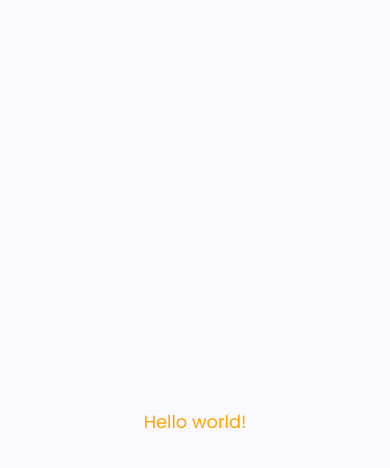
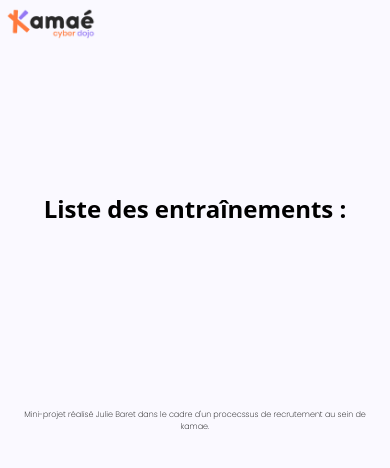
Before and after one commit to JulieBaret/kamae-project, a React (Create React App) app: page / in a window 390 px wide. Shown: the top 468 px of the page. Built offline with nearby package versions, Linux system fonts and the light colour scheme; a web font is replaced by a local one.

Commit message:
layouts components + style: Header and Footer + Header responsive

```diff
--- a/public/index.html
+++ b/public/index.html
@@ -6,8 +6,8 @@
     <meta name="viewport" content="width=device-width, initial-scale=1" />
     <meta name="theme-color" content="#000000" />
     <meta
-      name="description"
-      content="Web site created using create-react-app"
+      name="kamae list of practices"
+      content="Mini-project for kamae appliance"
     />
     <link rel="apple-touch-icon" href="%PUBLIC_URL%/logo192.png" />
     <!--
@@ -24,7 +24,7 @@
       work correctly both with client-side routing and a non-root public URL.
       Learn how to configure a non-root public URL by running `npm run build`.
     -->
-    <title>Kamaé - Get Ready for Some Exercices!</title>
+    <title>Liste des entraînements</title>
   </head>
   <body>
     <noscript>You need to enable JavaScript to run this app.</noscript>
--- a/src/App.css
+++ b/src/App.css
@@ -1,41 +1,14 @@
 @import url('https://fonts.googleapis.com/css2?family=Poppins:wght@200;300;400;500;600;700&display=swap');
 @import url('https://fonts.cdnfonts.com/css/gilroy-bold');
 
-.App {
-  text-align: center;
+@tailwind base;
+@tailwind components;
+@tailwind utilities;
+
+body {
+  @apply bg-white;
 }
 
-.App-logo {
-  height: 40vmin;
-  pointer-events: none;
+main {
+  @apply flex justify-center;
 }
-
-@media (prefers-reduced-motion: no-preference) {
-  .App-logo {
-    animation: App-logo-spin infinite 20s linear;
-  }
-}
-
-.App-header {
-  @apply bg-white;
-  min-height: 100vh;
-  display: flex;
-  flex-direction: column;
-  align-items: center;
-  justify-content: center;
-  font-size: calc(10px + 2vmin);
-  color: orange;
-}
-
-.App-link {
-  color: #61dafb;
-}
-
-@keyframes App-logo-spin {
-  from {
-    transform: rotate(0deg);
-  }
-  to {
-    transform: rotate(360deg);
-  }
-}
--- a/src/App.js
+++ b/src/App.js
@@ -1,14 +1,18 @@
 import './App.css';
+import Body from './layouts/Body/Body';
+import Footer from './layouts/Footer/Footer';
+import Header from './layouts/Header/Header';
 
 function App() {
   return (
-    <div className="App">
-      <header className="App-header">
-      <h1 className="font-display">
-      Hello world!
-    </h1>
-      </header>
-    </div>
+    <main>
+      <div className="App">
+        <Header />
+        <Body />
+        <Footer />
+      </div>
+    </main>
+
   );
 }
 
--- a/src/index.css
+++ /dev/null
@@ -1,17 +0,0 @@
-@tailwind base;
-@tailwind components;
-@tailwind utilities;
-
-body {
-  margin: 0;
-  font-family: -apple-system, BlinkMacSystemFont, 'Segoe UI', 'Roboto', 'Oxygen',
-    'Ubuntu', 'Cantarell', 'Fira Sans', 'Droid Sans', 'Helvetica Neue',
-    sans-serif;
-  -webkit-font-smoothing: antialiased;
-  -moz-osx-font-smoothing: grayscale;
-}
-
-code {
-  font-family: source-code-pro, Menlo, Monaco, Consolas, 'Courier New',
-    monospace;
-}
--- a/src/index.js
+++ b/src/index.js
@@ -1,6 +1,5 @@
 import React from 'react';
 import ReactDOM from 'react-dom/client';
-import './index.css';
 import App from './App';
 import reportWebVitals from './reportWebVitals';
 
--- /dev/null
+++ b/src/layouts/Body/Body.css
@@ -0,0 +1,7 @@
+.body-container {
+    @apply h-80 flex items-center justify-center mb-10;
+}
+
+.heading {
+    @apply text-center font-body font-semibold text-2xl;
+}
--- /dev/null
+++ b/src/layouts/Body/Body.js
@@ -0,0 +1,16 @@
+import './Body.css';
+
+import React from 'react';
+
+const Body = () => {
+    return (
+        <div className="body-container">
+            <div className="heading">
+                Liste des entraînements :
+            </div>
+        </div>
+
+    );
+};
+
+export default Body;
--- /dev/null
+++ b/src/layouts/Footer/Footer.css
@@ -0,0 +1,4 @@
+footer {
+    @apply font-display text-center font-thin m-4;
+    font-size: 0.5em;
+}
--- /dev/null
+++ b/src/layouts/Footer/Footer.js
@@ -0,0 +1,21 @@
+import './Footer.css';
+
+import React from 'react';
+
+const Footer = () => {
+    return (
+        // <footer class="bg-gray-200 text-center lg:text-left">
+        //     <div class="text-gray-700 text-center p-4" style="background-color: rgba(0, 0, 0, 0.2);">
+        //         © 2021 Copyright:
+        //         <a class="text-gray-800" href="https://tailwind-elements.com/">Tailwind Elements</a>
+        //     </div>
+        // </footer>
+        <footer>
+            <div>
+                Mini-projet réalisé Julie Baret dans le cadre d'un procecssus de recrutement au sein de kamae.
+            </div>
+        </footer>
+    );
+};
+
+export default Footer;
--- /dev/null
+++ b/src/layouts/Header/Header.css
@@ -0,0 +1,31 @@
+nav {
+    @apply w-screen flex justify-center;
+    background-color: white;
+    padding-bottom: 9px;
+}
+
+.navbar {
+    @apply flex items-center;
+    width: 92.5vw;
+}
+
+.logo {
+    @apply w-20 object-contain;
+    margin-top: 11px;
+}
+
+@media (max-width: 680px) {
+    nav {
+        @apply bg-white;
+        padding-bottom: 9px;
+    }
+
+    .navbar {
+        width: 97.5vw;
+    }
+
+    .logo {
+        margin-top: 7px;
+        width: 5.7rem;
+    }
+}
--- /dev/null
+++ b/src/layouts/Header/Header.js
@@ -0,0 +1,16 @@
+import React from 'react';
+import './Header.css'
+
+const Header = () => {
+    return (
+        <nav>
+            <div className="navbar">
+                <div className="logo-container">
+                    <img className="logo" src="logo.png"></img>
+                </div>
+            </div>
+        </nav>
+    );
+};
+
+export default Header;
```
Also changed, not shown: src/logo.svg (deleted).
